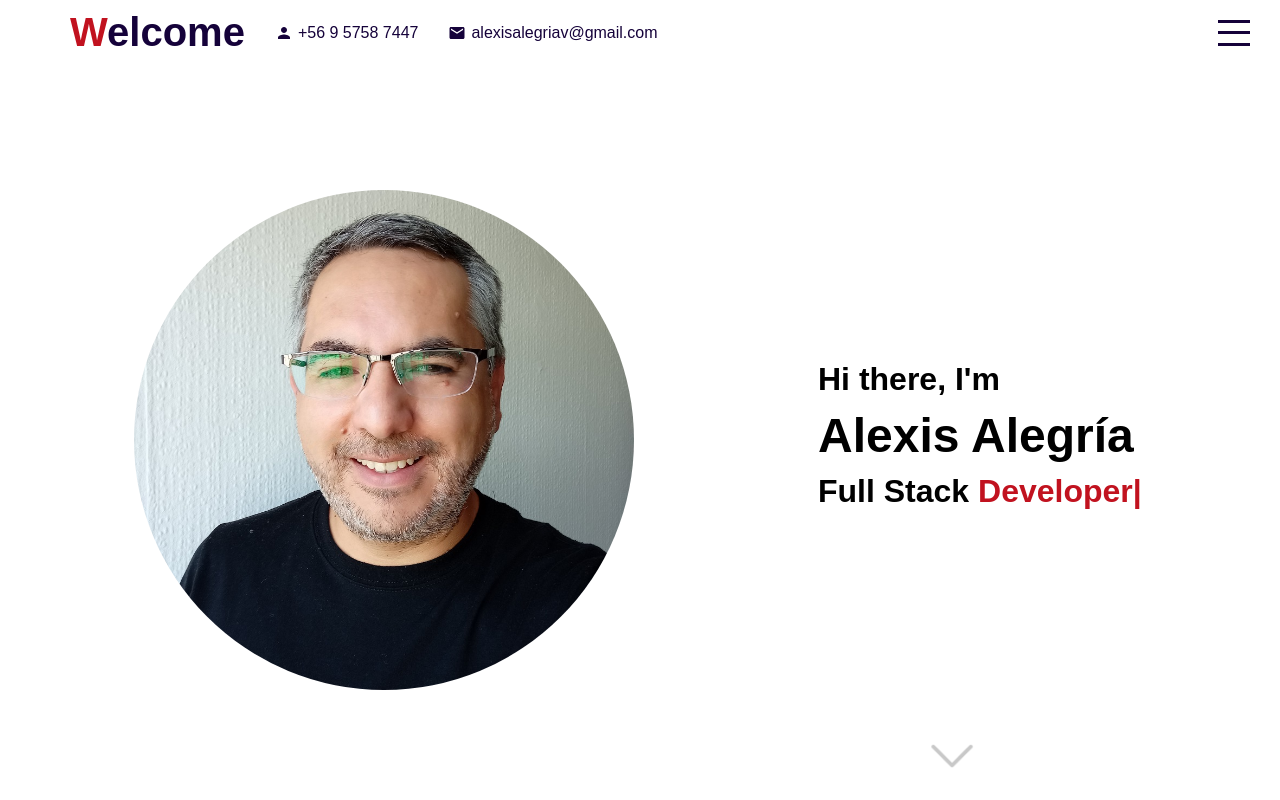
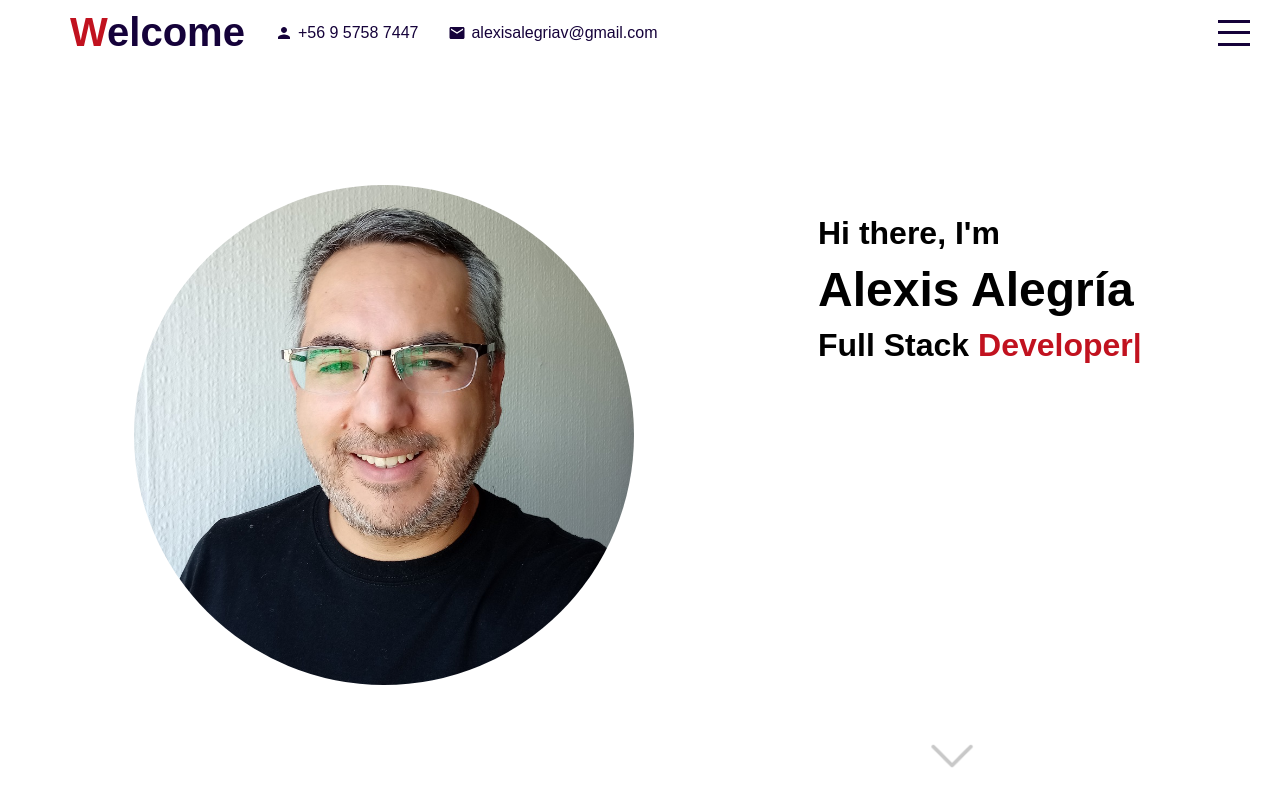
Before and after one commit to AlexisAlegria/react-portfolio, a React (Create React App) app: page / in a window 1280 px wide. Built offline with nearby package versions, Linux system fonts and the light colour scheme.

Commit message:
first commit

```diff
--- a/src/components/intro/intro.scss
+++ b/src/components/intro/intro.scss
@@ -22,9 +22,10 @@
         .imgContainer {
             display: flex;
             justify-content: center;
-            margin-top: 10px;
-            // align-items:flex-end;
 
+            @include mobile {
+                margin-top: 30px;
+        }
 
             .rounded {
                 width: 500px;
@@ -46,7 +47,7 @@
 
         .wrapper {
             width: 100%;
-            height: 100%;
+            height: 60%;
             padding-left: 50px;
             display: flex;
             flex-direction: column;
@@ -57,7 +58,7 @@
 
                 justify-content:start;
                 width: 320px;
-                padding-left: 0px;
+                padding: 20px 0 0 0;
             }
 
             h1{
--- a/src/components/topbar/topbar.scss
+++ b/src/components/topbar/topbar.scss
@@ -10,6 +10,9 @@
   z-index: 3;
   transition: all 1s ease;
 
+  @include mobile {
+    background-color: lightgray;
+  }
   .wrapper {
     padding: 10px 30px;
     display: flex;
```
